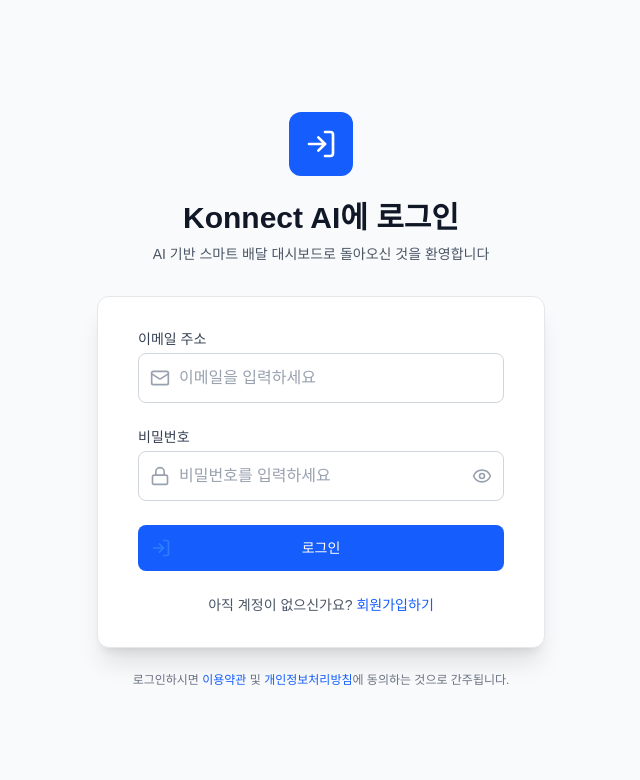
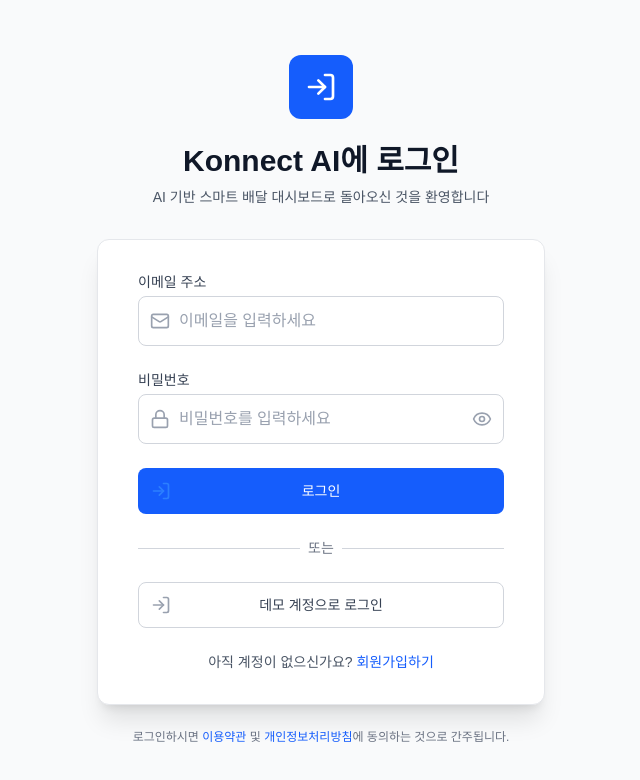
Before and after one commit to sovla/Konnect-ai, a Next.js app: page /auth/login in a window 1280 px wide. Shown: the top 780 px of the page, without its empty margins (319-959 px from the left). Built offline with nearby package versions, Linux system fonts and the light colour scheme; no server answers.

Commit message:
feat: 대시보드 핫스팟 리스트 개선 및 카카오 미니맵 클릭 시 화면 이동 기능 추가, 데모 로그인 기능 구현

```diff
--- a/app/auth/login/page.tsx
+++ b/app/auth/login/page.tsx
@@ -61,6 +61,30 @@
       console.error('로그인 에러:', error);
       setError('root', {
         message: '로그인 중 오류가 발생했습니다.',
+      });
+    }
+  };
+
+  // 데모 계정으로 로그인
+  const handleDemoLogin = async () => {
+    try {
+      const result = await signIn('credentials', {
+        email: 'kim.delivery@konnect.ai',
+        password: 'hashedpassword',
+        redirect: false,
+      });
+
+      if (result?.error) {
+        setError('root', {
+          message: '데모 계정 로그인에 실패했습니다.',
+        });
+      } else {
+        router.push('/');
+      }
+    } catch (error) {
+      console.error('데모 로그인 에러:', error);
+      setError('root', {
+        message: '데모 로그인 중 오류가 발생했습니다.',
       });
     }
   };
@@ -177,6 +201,27 @@
                   {isSubmitting ? '로그인 중...' : '로그인'}
                 </button>
               </div>
+
+              {/* 데모 로그인 버튼 */}
+              <div className="relative flex items-center justify-center">
+                <span className="absolute inset-x-0 h-px bg-gray-300"></span>
+                <span className="relative bg-white px-2 text-sm text-gray-500">또는</span>
+              </div>
+
+              <div>
+                <button
+                  type="button"
+                  onClick={handleDemoLogin}
+                  disabled={isSubmitting}
+                  className="group relative w-full flex justify-center py-3 px-4 border border-gray-300 text-sm font-medium rounded-lg text-gray-700 bg-white hover:bg-gray-50 focus:outline-none focus:ring-2 focus:ring-offset-2 focus:ring-indigo-500 transition-colors"
+                >
+                  <span className="absolute left-0 inset-y-0 flex items-center pl-3">
+                    <LogIn className="h-5 w-5 text-gray-400" />
+                  </span>
+                  데모 계정으로 로그인
+                </button>
+              </div>
+
               {/* 회원가입 링크 */}
               <div className="text-center">
                 <p className="text-sm text-gray-600">
--- a/app/page.tsx
+++ b/app/page.tsx
@@ -15,6 +15,8 @@
 import { useAIPredictions } from '@/app/hooks/ai';
 import { useTodayStats } from '@/app/hooks/stats';
 import { useAnnouncements } from '@/app/hooks/announcement';
+import { AIPolygon } from '@/app/types';
+import Link from 'next/link';
 
 export default function Dashboard() {
   // API 데이터 훅들
@@ -22,7 +24,7 @@
   const aiPredictionsQuery = useAIPredictions('predictions');
   const hourlyPredictionsQuery = useAIPredictions('hourly');
   const announcementsQuery = useAnnouncements({ active: true });
-
+  console.log(aiPredictionsQuery.data);
   return (
     <DashboardLayout>
       <div className="p-6">
@@ -85,16 +87,37 @@
               errorMessage="핫스팟 데이터를 불러올 수 없습니다"
               loadingSkeleton={<HotspotSkeleton />}
             >
-              {(data) => (
+              {(data) => {
+                // polygon중 안비어 있는 경우 가져와서 보여주기
+                const polygons: (AIPolygon & { time: string })[] = [];
+                const currentHour = new Date().getHours();
+                const filteredData = data.data.filter(
+                  (polygon) => polygon.polygons.length > 0 && parseInt(polygon.time.split(':')[0], 10) >= currentHour,
+                );
+
+                filteredData.forEach((aiPrediction) => {
+                  // 현재 시간대로 부터 3시간 이내의 값들만 가져오기
+
+                  aiPrediction.polygons.forEach((polygon) => {
+                    polygons.push({
+                      ...polygon,
+                      time: aiPrediction.time,
+                    });
+                  });
+                });
+
+                return (
                   <div className="space-y-4">
-                  {/* 카카오 미니맵 */}
+                    {/* 카카오 미니맵 클릭시 화면 이동 */}
+                    <Link href={`/ai-zones`}>
                       <div className="h-32">
                         <KakaoMap width="100%" height="128px" miniMode={true} className="rounded-lg" />
                       </div>
+                    </Link>
                     {/* 핫스팟 리스트 */}
                     <div className="space-y-2">
                       <p className="text-xs text-gray-500 mb-2">🔥 현재 시간대 AI 추천 핫스팟</p>
-                    {data.data[0]?.polygons.slice(0, 2).map((polygon, index) => (
+                      {polygons.slice(0, 3).map((polygon, index) => (
                         <div
                           key={index}
                           className={`flex items-center justify-between p-2 rounded ${
@@ -102,7 +125,13 @@
                           }`}
                         >
                           <div>
+                            {/** 시간 표현 추가  */}
+                            <div className="flex items-center gap-2">
+                              <span className="text-xs text-blue-500">
+                                ({polygon.time.split(':')[0]}시 {polygon.time.split(':')[1]}분)
+                              </span>
                               <span className="text-sm font-medium">{polygon.name}</span>
+                            </div>
                             <p className="text-xs text-gray-500">
                               예상 콜: {polygon.expectedCalls}건/시간 | 평균료: {formatCurrency(polygon.avgFee)}
                             </p>
@@ -114,7 +143,8 @@
                       ))}
                     </div>
                   </div>
-              )}
+                );
+              }}
             </QueryWrapper>
           </DashboardCard>
 
```
Lines whose indentation alone changed are shown as unchanged.
